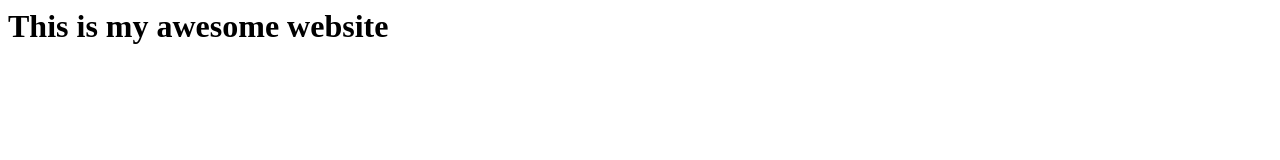
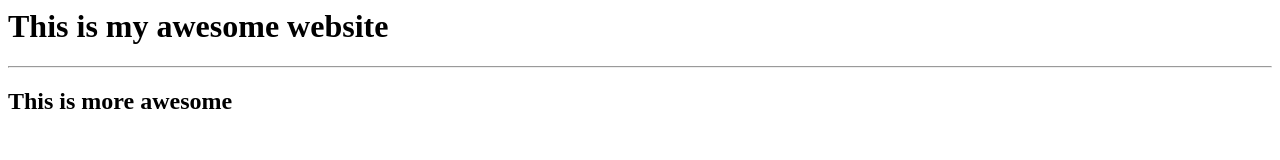
Before and after one commit to antondesilva/anton.github.io, a plain HTML site: page index.html in a window 1280 px wide. Drawn offline with Linux system fonts and the light colour scheme.

Commit message:
added some stuff

```diff
--- a/index.html
+++ b/index.html
@@ -1 +1,3 @@
 <h1>This is my awesome website</h1>
+<hr>
+<h2>This is more awesome</h2>
```
